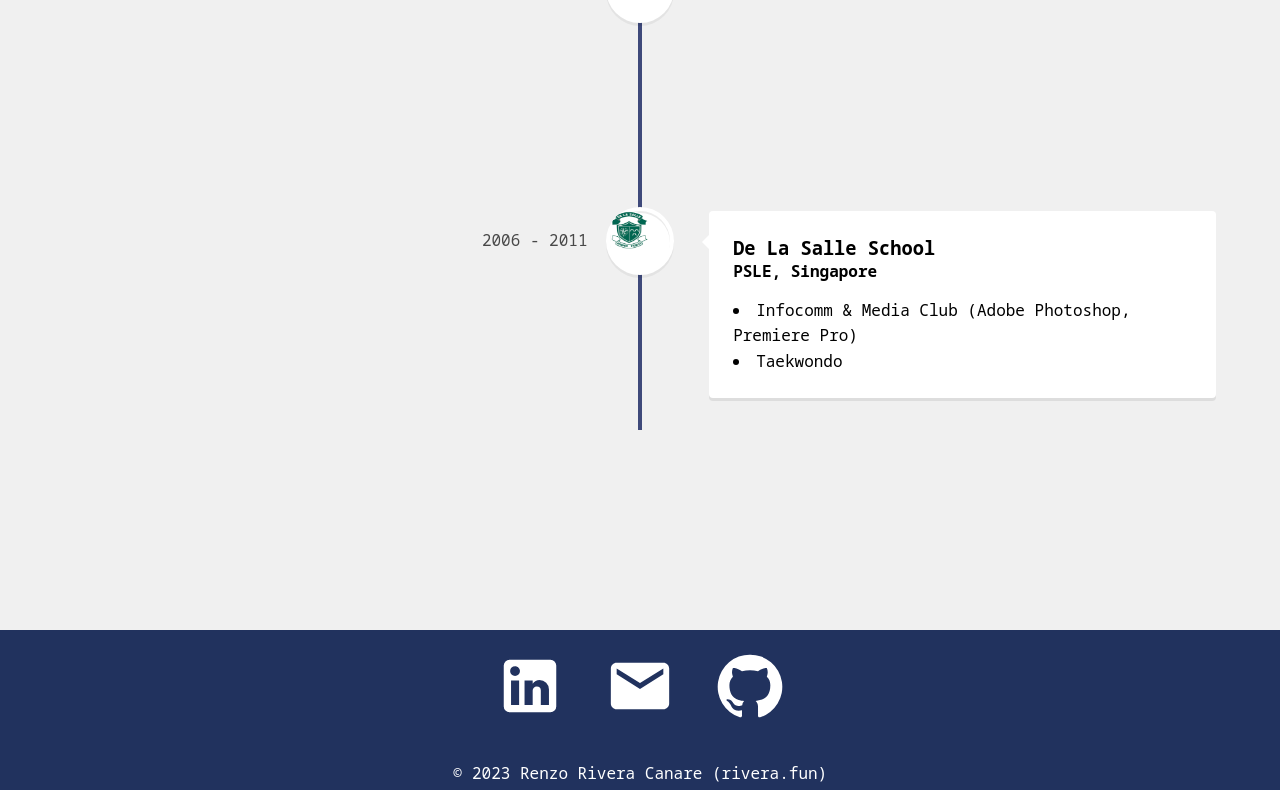
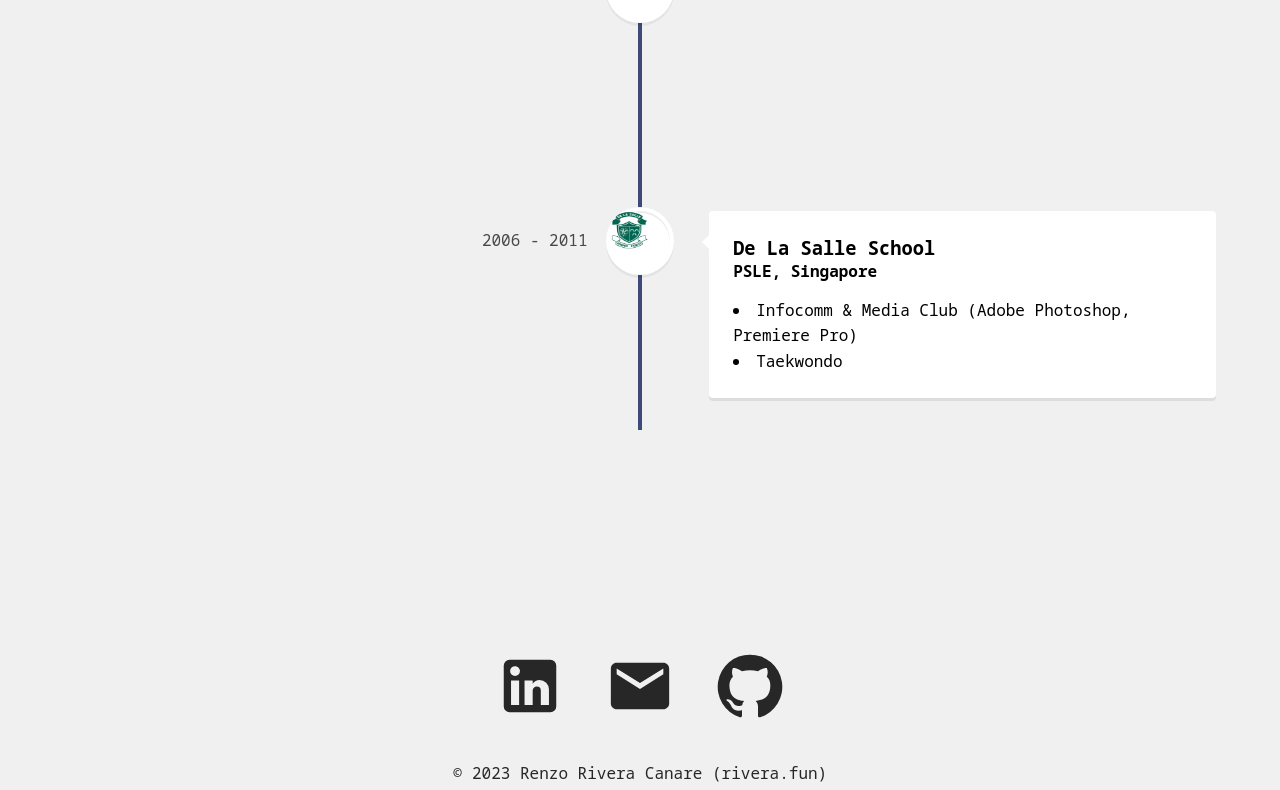
Before and after one commit to renzocanare/portfolio-website, a React (Create React App) app: page /experience in a window 1280 px wide. Shown: the part 1908-2698 px from the top of the page. Built offline with nearby package versions, Linux system fonts and the light colour scheme.

Commit message:
Invert footer colors to match body

```diff
--- a/src/styles/Footer.css
+++ b/src/styles/Footer.css
@@ -1,7 +1,7 @@
 .footer {
     width: 100%;
     height: 150px;
-    background: #21325e;
+    background: #f0f0f0;
     display: flex;
     justify-content: center;
     align-items: center;
@@ -12,14 +12,14 @@
   }
 
   .socialMedia svg {
-    color: white;
+    color: #272727;
     margin: 20px;
     font-size: 70px;
     cursor: pointer;
   }
 
   .footer p {
-    color: white;
+    color: #272727;
   }
 
   @media only screen and (max-width: 600px) {
```
